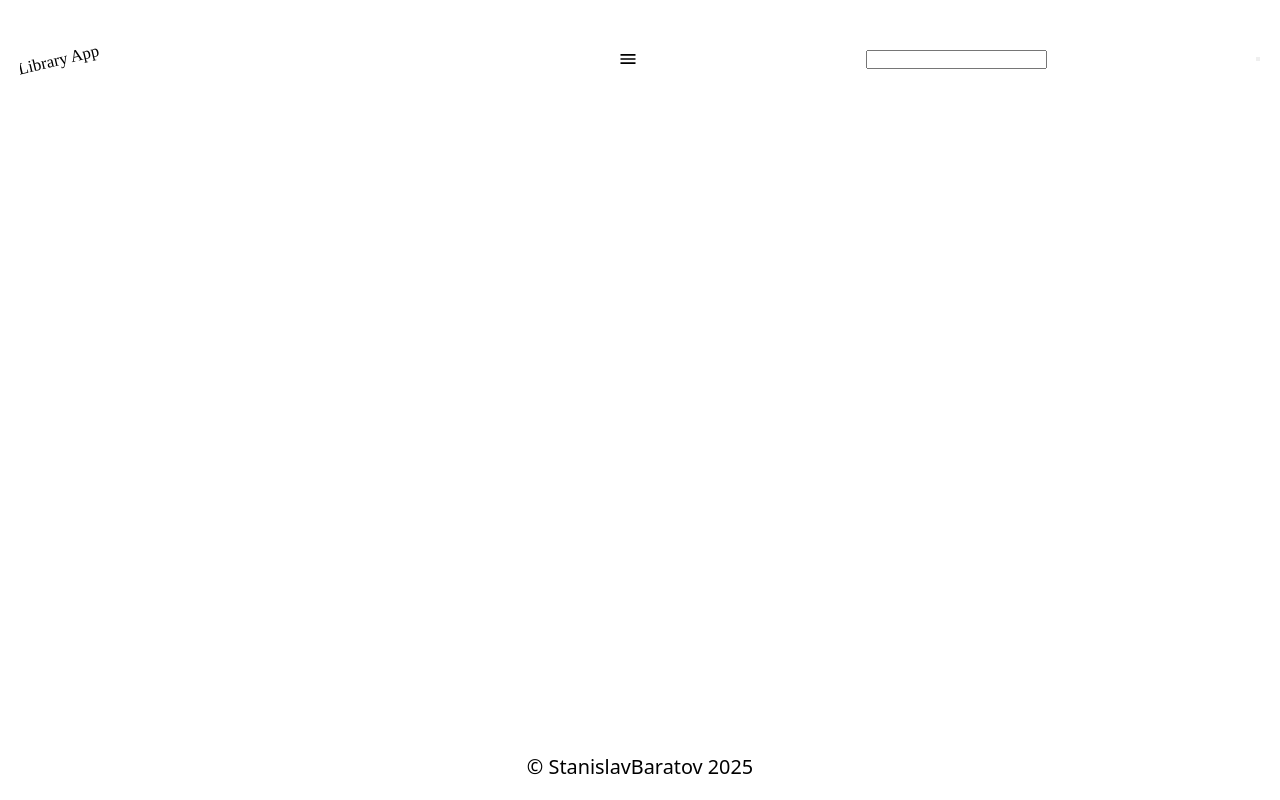
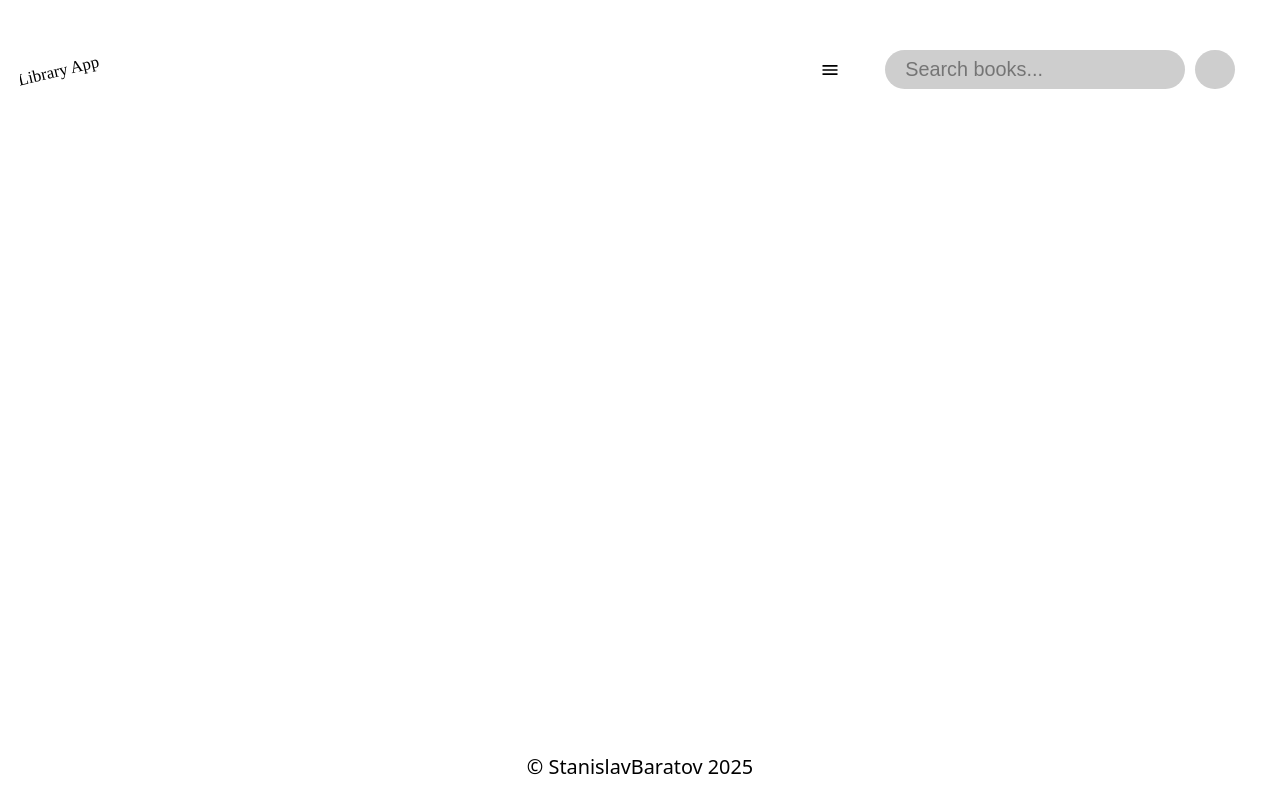
Before and after one commit to StanislavBaratov/odin-library, a plain HTML site: page index.html in a window 1280 px wide. Drawn offline with Linux system fonts and the light colour scheme.

Commit message:
Add searchbar and search button without assets

```diff
--- a/index.html
+++ b/index.html
@@ -1,5 +1,6 @@
 <!DOCTYPE html>
 <html lang="en">
+
 <head>
     <meta charset="UTF-8">
     <meta name="viewport" content="width=device-width, initial-scale=1.0">
@@ -7,6 +8,7 @@
     <script src="script.js"></script>
     <title>Odin-library</title>
 </head>
+
 <body>
     <div class="body-container">
         <div class="header">
@@ -16,7 +18,8 @@
             </div>
             <div class="header-search-widget">
                 <div class="header-searchbar">
-                    <input type="search" name="searchQuery" id="search-query">
+                    <input type="search" name="searchQuery" id="search-query"
+                    placeholder="Search books...">
                 </div>
                 <button type="button" class="search-widget-button"></button>
             </div>
@@ -26,4 +29,5 @@
         <div class="footer">&copy; StanislavBaratov 2025</div>
     </div>
 </body>
+
 </html>
--- a/style.css
+++ b/style.css
@@ -2,6 +2,8 @@
     font-size: calc(1rem + 0.3vw);
     font-family: system-ui, -apple-system, BlinkMacSystemFont, 'Segoe UI', Roboto, Oxygen, Ubuntu,
         Cantarell, 'Open Sans', 'Helvetica Neue', sans-serif;
+    --grey: #cecece;
+    --field-line-height: 2rem;
 }
 
 * {
@@ -29,7 +31,12 @@ body {
 }
 
 input[type="search"] {
+    flex: 1;
     outline: none;
+    border: 0;
+    font-size: 1rem;
+    background: none;
+    line-height: var(--field-line-height);
 }
 
 .body-container {
@@ -70,3 +77,25 @@ input[type="search"] {
     flex: 0 0 20px;
     height: 20px;
 }
+
+.header-search-widget {
+    flex: 0 1 400px;
+    flex-wrap: nowrap;
+    gap: 0.5rem;
+}
+
+.header-searchbar {
+    box-sizing: border-box;
+    flex: 0 1 300px;
+    padding: 0 1rem;
+    border-radius: calc(var(--field-line-height) / 2);
+    background-color: var(--grey);
+}
+
+.search-widget-button {
+    border: 0;
+    border-radius: 50%;
+    flex: 0 0 var(--field-line-height);
+    aspect-ratio: 1 / 1;
+    background-color: var(--grey);
+}
```
